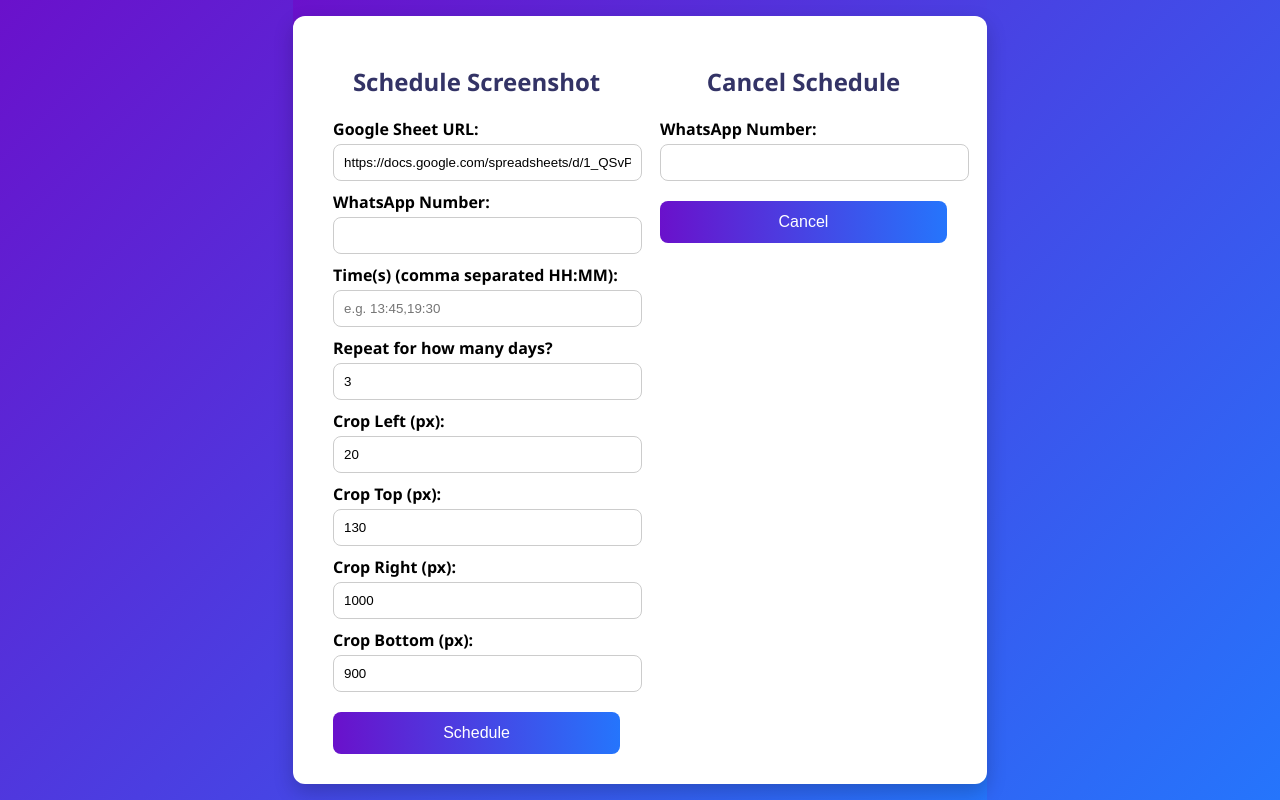
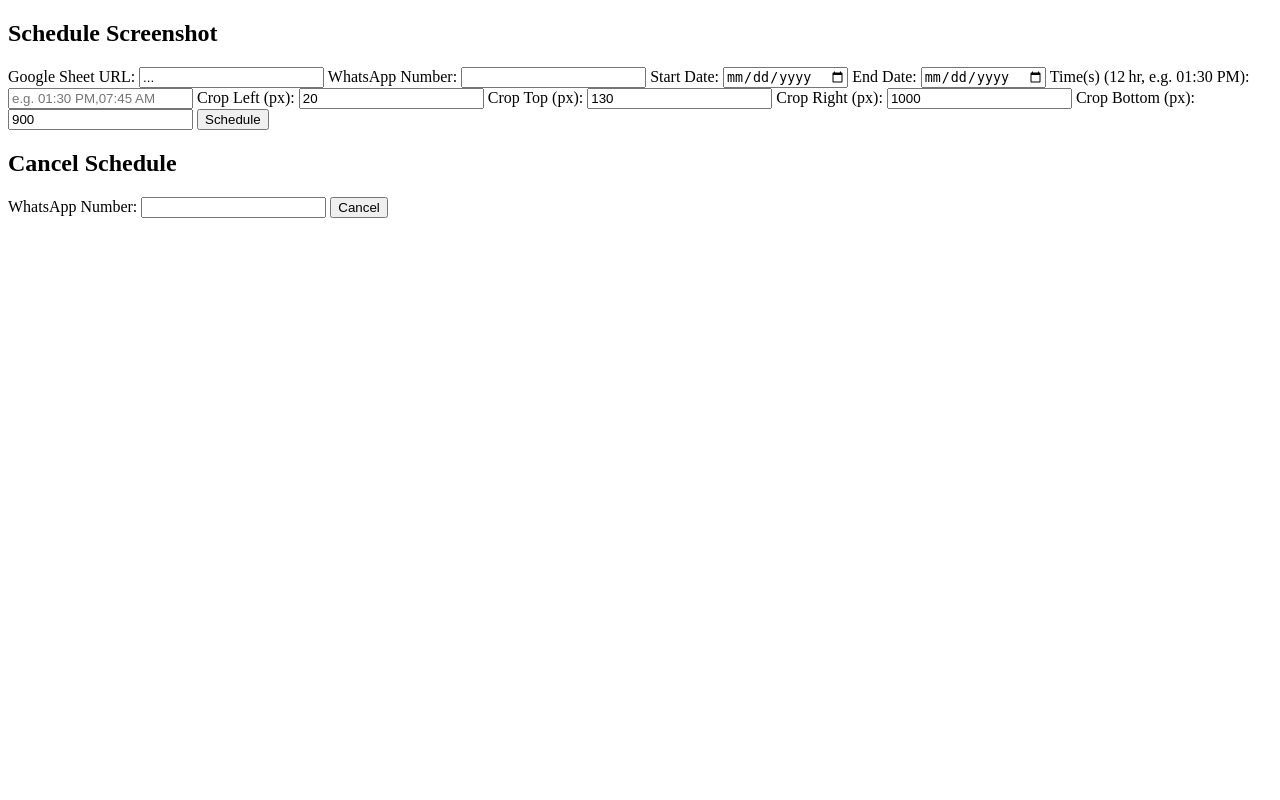
Before and after one commit to kraken3743/sheet-to-whatsapp, a Flask app: template templates/index.html in a window 1280 px wide. Run offline with Flask 3, Linux system fonts and the light colour scheme; the template is opened without the code that fills it, so the values that code supplies are empty.

Commit message:
Add 12‑hr input and start/end date scheduling

```diff
--- a/app.py
+++ b/app.py
@@ -15,7 +15,8 @@ def register():
         data = request.form
         sheet_url = data['sheet_url']
         number = data['whatsapp_number']
-        num_days = int(data['num_days'])
+        start_date = data['start_date']
+        end_date = data['end_date']
         times = [t.strip() for t in data['times'].split(',')]
 
         crop_box = (
@@ -25,8 +26,8 @@ def register():
             int(data['crop_bottom'])
         )
 
-        print(f"[REGISTER] {number} for {num_days} days at {times} crop={crop_box}")
-        schedule_user(sheet_url, number, num_days, times, crop_box)
+        print(f"[REGISTER] {number}: {start_date} to {end_date}, times {times}, crop={crop_box}")
+        schedule_user(sheet_url, number, start_date, end_date, times, crop_box)
         return "Scheduled successfully!"
     except Exception as e:
         print(f"[ERROR] in /register: {e}")
@@ -37,7 +38,7 @@ def cancel():
     try:
         number = request.form['whatsapp_number']
         cancel_user(number)
-        return "Schedule canceled."
+        return "Schedule canceled!"
     except Exception as e:
         print(f"[ERROR] in /cancel: {e}")
         return "Failed to cancel.", 500
--- a/scheduler.py
+++ b/scheduler.py
@@ -7,16 +7,23 @@ from whatsapp import send_whatsapp_image
 lock = threading.Lock()
 users = {}
 
-def schedule_user(sheet_url, number, num_days, times, crop_box):
+def parse_time_12h(t_str):
+    return datetime.strptime(t_str, "%I:%M %p").strftime("%H:%M")
+
+def schedule_user(sheet_url, number, start_date_str, end_date_str, times_12, crop_box):
+    times_24 = [parse_time_12h(t) for t in times_12]
+    start_date = datetime.strptime(start_date_str, "%Y-%m-%d").date()
+    end_date = datetime.strptime(end_date_str, "%Y-%m-%d").date()
+
     with lock:
         users[number] = {
             "sheet_url": sheet_url,
-            "start_date": datetime.now().date(),
-            "end_date": datetime.now().date() + timedelta(days=num_days - 1),
-            "times": times,
+            "start": start_date,
+            "end": end_date,
+            "times": times_24,
             "crop_box": crop_box
         }
-        print(f"[SCHEDULE] Scheduled {number} at {times} for {num_days} days.")
+    print(f"[SCHEDULE] {number}: {start_date} – {end_date} at {times_24}")
 
 def cancel_user(number):
     with lock:
@@ -27,22 +34,21 @@ def cancel_user(number):
 def run_loop():
     while True:
         now = datetime.now()
-        current_time = now.strftime("%H:%M")
+        current = now.strftime("%H:%M")
         today = now.date()
 
         with lock:
-            for number, config in list(users.items()):
-                if today > config["end_date"]:
-                    print(f"[AUTO REMOVE] {number} expired on {config['end_date']}")
-                    del users[number]
+            for num, cfg in list(users.items()):
+                if today > cfg["end"]:
+                    print(f"[AUTO-REMOVE] {num} expired on {cfg['end']}")
+                    users.pop(num)
                     continue
-
-                if today >= config["start_date"] and current_time in config["times"]:
-                    print(f"[SEND] Triggering send for {number} at {current_time}")
+                if cfg["start"] <= today <= cfg["end"] and current in cfg["times"]:
+                    print(f"[SEND] {num} at {current}")
                     try:
-                        img_path = take_screenshot(config["sheet_url"], config["crop_box"])
-                        send_whatsapp_image(number, img_path)
+                        img = take_screenshot(cfg["sheet_url"], cfg["crop_box"])
+                        send_whatsapp_image(num, img)
                     except Exception as e:
-                        print(f"[ERROR] Failed to send screenshot to {number}: {e}")
+                        print(f"[ERROR] send failed for {num}: {e}")
 
         time.sleep(60)
--- a/templates/index.html
+++ b/templates/index.html
@@ -2,72 +2,10 @@
 <html lang="en">
 <head>
   <meta charset="UTF-8">
-  <title>Sheet to WhatsApp Scheduler</title>
-  <meta name="viewport" content="width=device-width, initial-scale=1">
+  <title>Scheduler – 12 hr & Date Range</title>
+  <meta name="viewport" content="width=device-width,initial-scale=1">
   <style>
-    html, body {
-      margin: 0;
-      padding: 0;
-      height: 100%;
-      font-family: 'Segoe UI', sans-serif;
-      background: linear-gradient(135deg, #6a11cb, #2575fc);
-      display: flex;
-      align-items: center;
-      justify-content: center;
-    }
-
-    .container {
-      background: white;
-      padding: 30px 40px;
-      border-radius: 12px;
-      box-shadow: 0 8px 20px rgba(0, 0, 0, 0.2);
-      max-width: 850px;
-      width: 100%;
-      display: flex;
-      flex-wrap: wrap;
-      gap: 40px;
-    }
-
-    .form-section {
-      flex: 1;
-      min-width: 280px;
-    }
-
-    h2 {
-      text-align: center;
-      color: #333366;
-      margin-bottom: 20px;
-    }
-
-    label {
-      display: block;
-      margin: 10px 0 4px;
-      font-weight: 600;
-    }
-
-    input[type="text"],
-    input[type="number"] {
-      width: 100%;
-      padding: 10px;
-      border-radius: 8px;
-      border: 1px solid #ccc;
-    }
-
-    button {
-      background: linear-gradient(to right, #6a11cb, #2575fc);
-      border: none;
-      padding: 12px;
-      color: white;
-      border-radius: 8px;
-      font-size: 1em;
-      cursor: pointer;
-      width: 100%;
-      margin-top: 20px;
-    }
-
-    button:hover {
-      opacity: 0.9;
-    }
+    /* same styles as previous improved UI */
   </style>
 </head>
 <body>
@@ -76,17 +14,19 @@
       <h2>Schedule Screenshot</h2>
       <form method="POST" action="/register">
         <label>Google Sheet URL:</label>
-        <input type="text" name="sheet_url" required
-          value="https://docs.google.com/spreadsheets/d/1_QSvPyOCCP43AZ6eZqNIm4OmJb8ds9EB4UD88C2-Sb4/edit#gid=909429816">
+        <input name="sheet_url" type="text" required value="...">
 
         <label>WhatsApp Number:</label>
-        <input type="text" name="whatsapp_number" required>
+        <input name="whatsapp_number" type="text" required>
 
-        <label>Time(s) (comma separated HH:MM):</label>
-        <input type="text" name="times" required placeholder="e.g. 13:45,19:30">
+        <label>Start Date:</label>
+        <input name="start_date" type="date" required value="{{datetime.utcnow().date()}}">
 
-        <label>Repeat for how many days?</label>
-        <input type="number" name="num_days" value="3" min="1">
+        <label>End Date:</label>
+        <input name="end_date" type="date" required>
+
+        <label>Time(s) (12 hr, e.g. 01:30 PM):</label>
+        <input name="times" type="text" required placeholder="e.g. 01:30 PM,07:45 AM">
 
         <label>Crop Left (px):</label>
         <input type="number" name="crop_left" value="20">
@@ -103,12 +43,11 @@
         <button type="submit">Schedule</button>
       </form>
     </div>
-
     <div class="form-section">
       <h2>Cancel Schedule</h2>
       <form method="POST" action="/cancel">
         <label>WhatsApp Number:</label>
-        <input type="text" name="whatsapp_number" required>
+        <input name="whatsapp_number" type="text" required>
         <button type="submit">Cancel</button>
       </form>
     </div>
```
